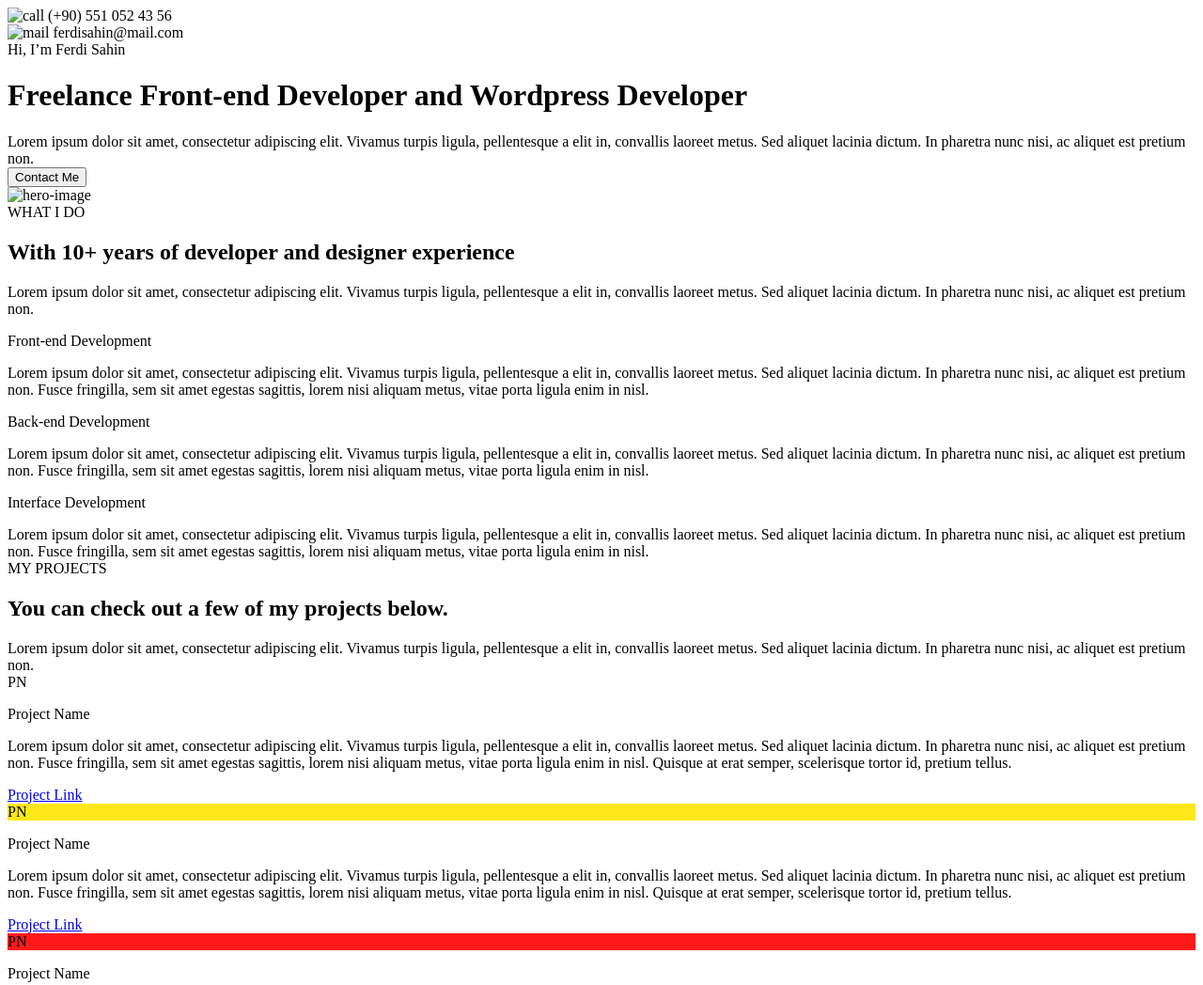
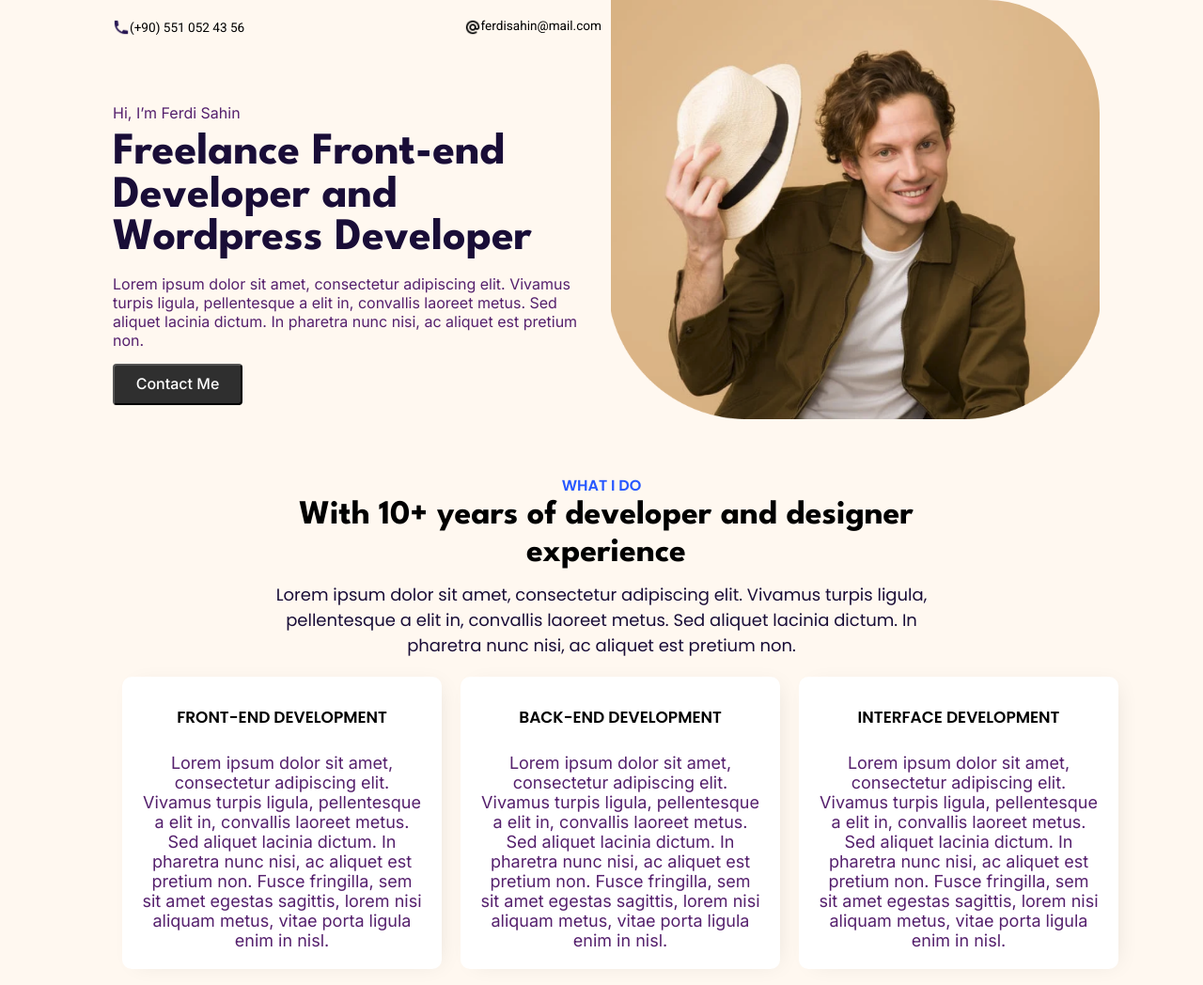
Before and after one commit to kankush421/random-portfolio-responsive-live, a plain HTML site: page src/index.html in a window 1280 px wide. Shown: the top 1048 px of the page at 94% size. Drawn offline with Linux system fonts and the light colour scheme; the site is published under a folder, as on GitHub Pages, so addresses that start at the root find nothing.

Commit message:
made changes

```diff
--- a/src/index.html
+++ b/src/index.html
@@ -3,7 +3,7 @@
   <head>
     <meta charset="UTF-8" />
     <meta name="viewport" content="width=device-width, initial-scale=1.0" />
-    <title>Ferdi Sahi</title>
+    <title>Ferdi Sahin</title>
     <link rel="preconnect" href="https://fonts.googleapis.com" />
     <link rel="preconnect" href="https://fonts.gstatic.com" crossorigin />
     <link rel="preconnect" href="https://fonts.googleapis.com" />
@@ -21,7 +21,7 @@
       referrerpolicy="no-referrer"
     />
 
-    <link rel="stylesheet" href="/src/style.css" />
+    <link rel="stylesheet" href="style.css" />
 
   </head>
 
@@ -33,11 +33,11 @@
         <!--Email & Phone-->
         <div class="small-text">
           <div class="phone">
-          <img src="/src/Frame.png" alt="call" />
+          <img src="Frame.png" alt="call" />
           (+90) 551 052 43 56
         </div>
           <div class="email">
-            <img src="/src/Frame (1).png" alt="mail" />
+            <img src="Frame (1).png" alt="mail" />
             ferdisahin@mail.com
           </div>
         </div>
@@ -61,7 +61,7 @@
       </div>
       <!--Hero Image-->
       <div id="hero-image-wrapper">
-        <img src="/src/hero.png" alt="hero-image" />
+        <img src="hero.png" alt="hero-image" />
       </div>
     </div>
     <div class="experience-section">
```
